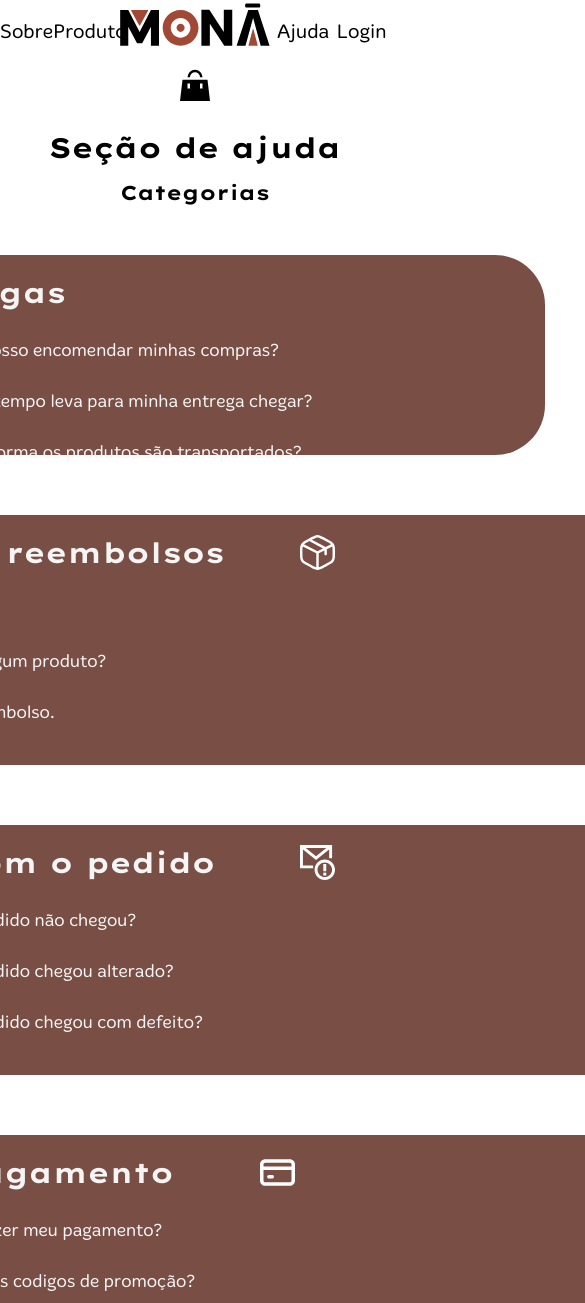
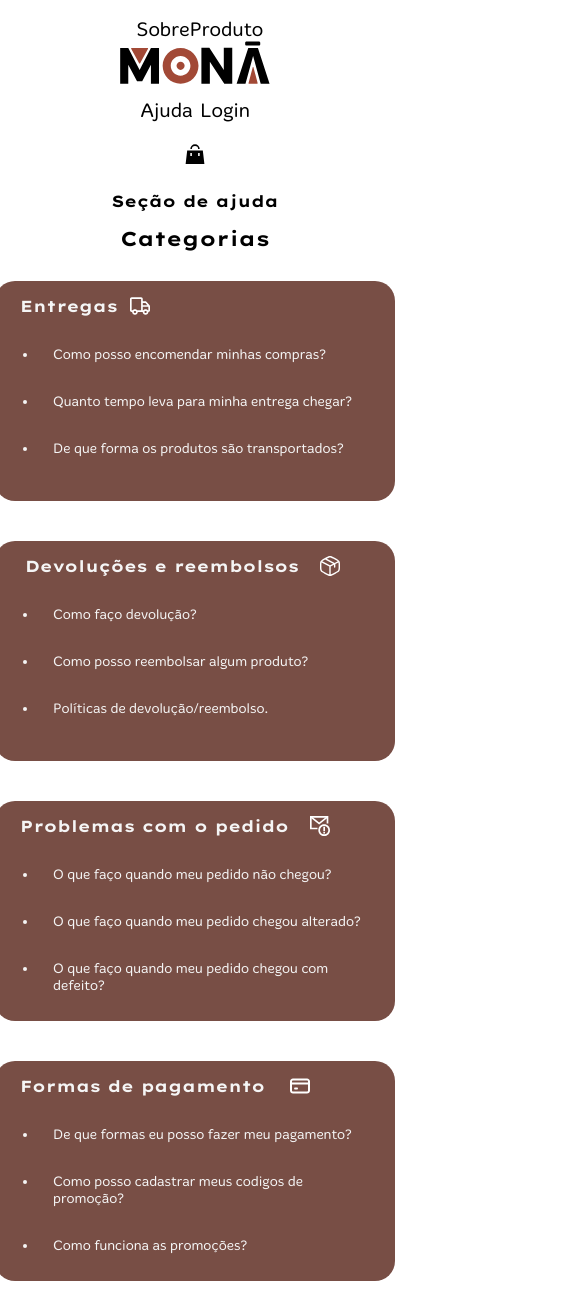
Before and after one commit to MONA-SENAI/MONA-Site, a plain HTML site: page Ajuda/Ajuda.html in a window 390 px wide. Shown: the part 17-1320 px from the top of the page, 585 px wide, since content can reach past the window. Drawn offline with Linux system fonts and the light colour scheme.

Commit message:
feat: ajuda termino

```diff
--- a/Ajuda/Ajuda.css
+++ b/Ajuda/Ajuda.css
@@ -160,7 +160,7 @@
     justify-content: space-between;
     flex-direction: row;
 
-    margin-right: 660px;
+    margin-right: 710px;
 }
 
 .categoria-entregas h1 {
@@ -191,7 +191,7 @@
     justify-content: space-between;
     flex-direction: row;
 
-    margin-right: 340px;
+    margin-right: 400px;
 }
 
 .categoria-reembolsos h1 {
@@ -222,7 +222,7 @@
     justify-content: space-between;
     flex-direction: row;
 
-    margin-right: 340px;
+    margin-right: 400px;
 }
 
 .categoria-problemas h1 {
@@ -253,7 +253,7 @@
     justify-content: space-between;
     flex-direction: row;
 
-    margin-right: 380px;
+    margin-right: 440px;
 }
 
 .categoria-pagamento h1 {
@@ -284,7 +284,7 @@
     justify-content: space-between;
     flex-direction: row;
 
-    margin-right: 530px;
+    margin-right: 570px;
 }
 
 .categoria-suporte h1 {
@@ -295,28 +295,40 @@
     margin-left: 30px;
 }
 
- /* @media (max-width: 1300px) {
-    .menu {
-        padding:0rem;
-        flex-direction: column;
-        align-items: center;
+ @media (max-width: 1000px) {
+
+    .icon {
+        width: 25px;
+        height: 25px;
     }
- } */
 
- @media (max-width: 1000px) {
+    #categorias li {
+        font-family: "Mergeone";
+        font-size: 15px;
+        color: whitesmoke;
+
+        padding: 15px;
+    }
+
+    #categorias h1 {
+        font-family: "Lexend";
+        font-size: 20px;
+
+        margin-bottom: 15px;
+    }
+
     .categoria-entregas {
-        height: 200px;
-        width: 700px;
+        height: 220px;
+        width: 600px;
 
         background-color: #784E45;
 
         color: whitesmoke;
 
-        padding: 20px;
-        margin-top: 30px;
-        margin-bottom: 30px;
+        padding: 15px;
+        margin-top: 10px;
 
-        border-radius: 50px;
+        border-radius: 20px;
     }
 
     .categoria-entregas .introdução {
@@ -324,30 +336,29 @@
         justify-content: space-between;
         flex-direction: row;
 
-        margin-right: 660px;
+        margin-right: 390px;
     }
 
     .categoria-entregas h1 {
-        margin-left: 30px;
+        margin-left: 10px;
     }
 
     .categoria-entregas li {
-        margin-left: 30px;
+        margin-left: 10px;
     }
 
     .categoria-reembolsos {
-        height: 250px;
-        width: 1000px;
+        height: 220px;
+        width: 600px;
 
         background-color: #784E45;
 
         color: whitesmoke;
 
-        padding: 20px;
-        margin-top: 30px;
-        margin-bottom: 30px;
+        padding: 15px;
+        margin-top: 10px;
 
-        border-radius: 50px;
+        border-radius: 20px;
     }
 
     .categoria-reembolsos .introdução {
@@ -355,30 +366,29 @@
         justify-content: space-between;
         flex-direction: row;
 
-        margin-right: 340px;
+        margin-right: 160px;
     }
 
     .categoria-reembolsos h1 {
-        margin-left: 30px;
+        margin-left: 15px;
     }
 
     .categoria-reembolsos li {
-        margin-left: 30px;
+        margin-left: 10px;
     }
 
     .categoria-problemas {
-        height: 250px;
-        width: 1000px;
+        height: 220px;
+        width: 600px;
 
         background-color: #784E45;
 
         color: whitesmoke;
 
-        padding: 20px;
-        margin-top: 30px;
-        margin-bottom: 30px;
+        padding: 15px;
+        margin-top: 10px;
 
-        border-radius: 50px;
+        border-radius: 20px;
     }
 
     .categoria-problemas .introdução {
@@ -386,30 +396,29 @@
         justify-content: space-between;
         flex-direction: row;
 
-        margin-right: 340px;
+        margin-right: 180px;
     }
 
     .categoria-problemas h1 {
-        margin-left: 30px;
+        margin-left: 10px;
     }
 
     .categoria-problemas li {
-        margin-left: 30px;
+        margin-left: 10px;
     }
 
     .categoria-pagamento {
-        height: 250px;
-        width: 1000px;
+        height: 220px;
+        width: 600px;
 
         background-color: #784E45;
 
         color: whitesmoke;
 
-        padding: 20px;
-        margin-top: 30px;
-        margin-bottom: 30px;
+        padding: 15px;
+        margin-top: 10px;
 
-        border-radius: 50px;
+        border-radius: 20px;
     }
 
     .categoria-pagamento .introdução {
@@ -417,30 +426,29 @@
         justify-content: space-between;
         flex-direction: row;
 
-        margin-right: 380px;
+        margin-right: 210px;
     }
 
     .categoria-pagamento h1 {
-        margin-left: 30px;
+        margin-left: 10px;
     }
 
     .categoria-pagamento li {
-        margin-left: 30px;
+        margin-left: 10px;
     }
 
     .categoria-suporte {
-        height: 250px;
-        width: 1000px;
+        height: 220px;
+        width: 600px;
 
         background-color: #784E45;
 
         color: whitesmoke;
 
-        padding: 20px;
-        margin-top: 30px;
-        margin-bottom: 30px;
+        padding: 15px;
+        margin-top: 10px;
 
-        border-radius: 50px;
+        border-radius: 20px;
     }
 
     .categoria-suporte .introdução {
@@ -448,14 +456,200 @@
         justify-content: space-between;
         flex-direction: row;
 
-        margin-right: 530px;
+        margin-right: 300px;
     }
 
     .categoria-suporte h1 {
-        margin-left: 30px;
+        margin-left: 10px;
     }
 
     .categoria-suporte li {
-        margin-left: 30px;
+        margin-left: 10px;
     }
  }
+
+ @media (max-width: 600px) {
+
+    .carrinho svg {
+        width: 25px;
+        height: 25px;
+    }
+
+    .icon {
+        width: 20px;
+        height: 20px;
+    }
+
+    #categorias li {
+        font-family: "Mergeone";
+        font-size: 14px;
+        color: whitesmoke;
+
+        padding: 15px;
+    }
+
+    #categorias h1 {
+        font-family: "Lexend";
+        font-size: 16px;
+
+        margin-bottom: 15px;
+    }
+
+    .categoria-entregas {
+        height: 220px;
+        width: 400px;
+
+        background-color: #784E45;
+
+        color: whitesmoke;
+
+        padding: 15px;
+        margin-top: 10px;
+
+        border-radius: 20px;
+    }
+
+    .categoria-entregas .introdução {
+        display: flex;
+        justify-content: space-between;
+        flex-direction: row;
+
+        margin-right: 230px;
+    }
+
+    .categoria-entregas h1 {
+        margin-left: 10px;
+    }
+
+    .categoria-entregas li {
+        margin-left: 10px;
+    }
+
+    .categoria-reembolsos {
+        height: 220px;
+        width: 400px;
+
+        background-color: #784E45;
+
+        color: whitesmoke;
+
+        padding: 15px;
+        margin-top: 10px;
+
+        border-radius: 20px;
+    }
+
+    .categoria-reembolsos .introdução {
+        display: flex;
+        justify-content: space-between;
+        flex-direction: row;
+
+        margin-right: 40px;
+    }
+
+    .categoria-reembolsos h1 {
+        margin-left: 15px;
+    }
+
+    .categoria-reembolsos li {
+        margin-left: 10px;
+    }
+
+    .categoria-problemas {
+        height: 220px;
+        width: 400px;
+
+        background-color: #784E45;
+
+        color: whitesmoke;
+
+        padding: 15px;
+        margin-top: 10px;
+
+        border-radius: 20px;
+    }
+
+    .categoria-problemas .introdução {
+        display: flex;
+        justify-content: space-between;
+        flex-direction: row;
+
+        margin-right: 50px;
+    }
+
+    .categoria-problemas h1 {
+        margin-left: 10px;
+    }
+
+    .categoria-problemas li {
+        margin-left: 10px;
+    }
+
+    .categoria-pagamento {
+        height: 220px;
+        width: 400px;
+
+        background-color: #784E45;
+
+        color: whitesmoke;
+
+        padding: 15px;
+        margin-top: 10px;
+
+        border-radius: 20px;
+    }
+
+    .categoria-pagamento .introdução {
+        display: flex;
+        justify-content: space-between;
+        flex-direction: row;
+
+        margin-right: 70px;
+    }
+
+    .categoria-pagamento h1 {
+        margin-left: 10px;
+    }
+
+    .categoria-pagamento li {
+        margin-left: 10px;
+    }
+
+    .categoria-suporte {
+        height: 220px;
+        width: 400px;
+
+        background-color: #784E45;
+
+        color: whitesmoke;
+
+        padding: 15px;
+        margin-top: 10px;
+
+        border-radius: 20px;
+    }
+
+    .categoria-suporte .introdução {
+        display: flex;
+        justify-content: space-between;
+        flex-direction: row;
+
+        margin-right: 140px;
+    }
+
+    .categoria-suporte h1 {
+        margin-left: 10px;
+    }
+
+    .categoria-suporte li {
+        margin-left: 10px;
+    }
+ }
+
+ @media (max-width: 500px) {
+    .menu {
+        display: flex;
+        align-items: center;
+        flex-direction: column;
+    }
+}
```
